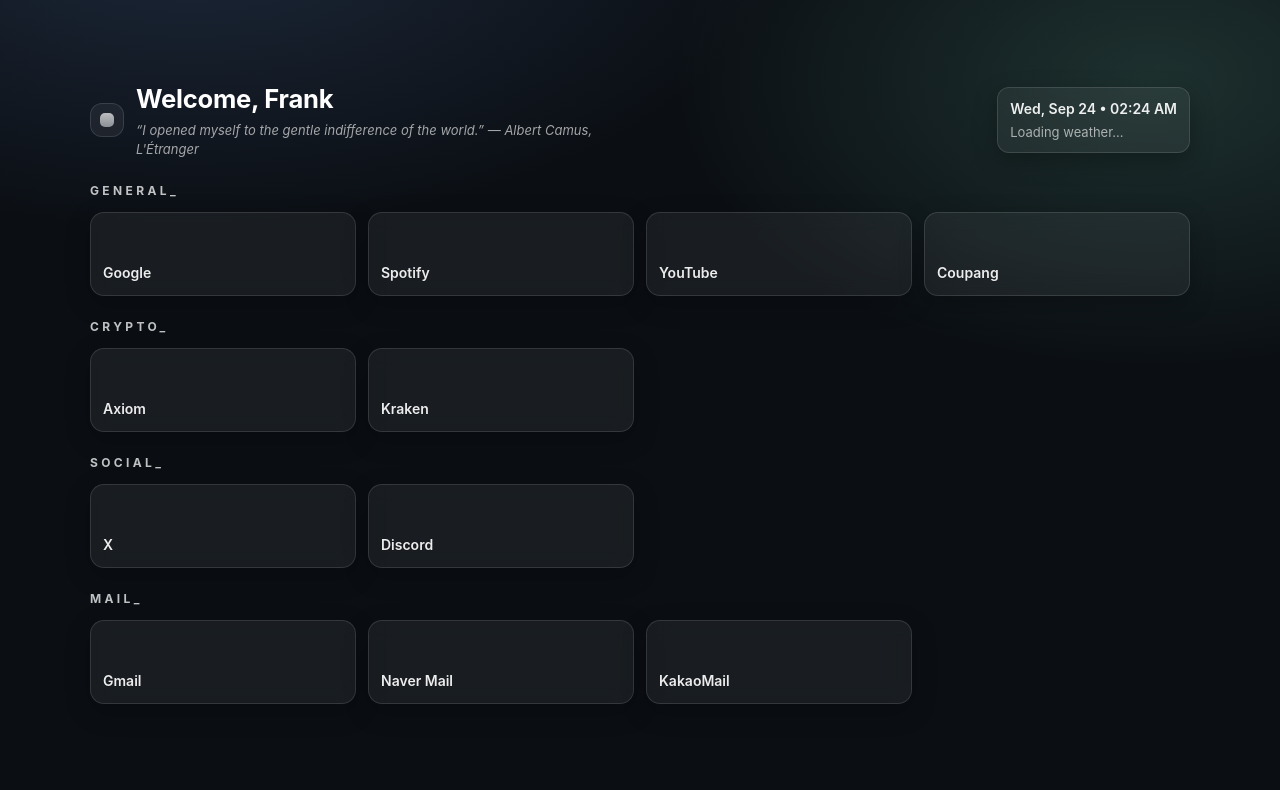
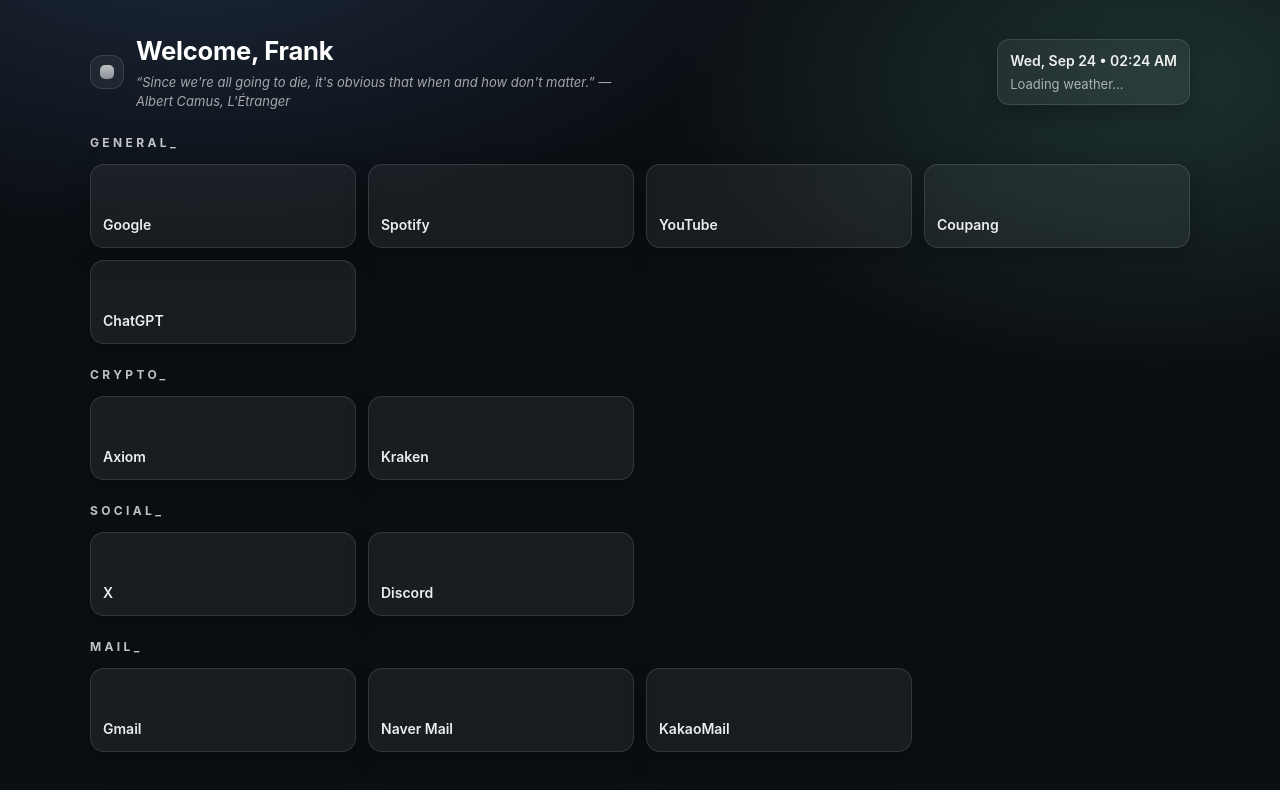
Before and after one commit to frankpattiasina/frankpattiasina.github.io, a plain HTML site: page index.html in a window 1280 px wide. Drawn offline with Linux system fonts and the light colour scheme.

Commit message:
Update index.html

```diff
--- a/index.html
+++ b/index.html
@@ -64,6 +64,7 @@
           <a class="tile" href="https://spotify.com" target="_blank" rel="noreferrer"><span class="label">Spotify</span></a>
           <a class="tile" href="https://youtube.com" target="_blank" rel="noreferrer"><span class="label">YouTube</span></a>
           <a class="tile" href="https://coupang.com" target="_blank" rel="noreferrer"><span class="label">Coupang</span></a>
+          <a class="tile" href="https://chatgpt.com" target="_blank" rel="noreferrer"><span class="label">ChatGPT</span></a>
         </div>
       </section>
 
@@ -75,6 +76,17 @@
           <a class="tile" href="https://kraken.com" target="_blank" rel="noreferrer"><span class="label">Kraken</span></a>
         </div>
       </section>
+
+      <!-- WORK_
+      <section class="section">
+        <h2>WORK_</h2>
+        <div class="grid">
+          <a class="tile" href="https://gmail.com" target="_blank" rel="noreferrer"><span class="label">Gmail</span></a>
+          <a class="tile" href="https://mail.naver.com" target="_blank" rel="noreferrer"><span class="label">Naver Mail</span></a>
+          <a class="tile" href="https://mail.kakao.com" target="_blank" rel="noreferrer"><span class="label">KakaoMail</span></a>
+        </div>
+      </section>
+      -->
 
       <!-- SOCIAL_ -->
       <section class="section">
@@ -176,16 +188,20 @@
     // Library of quotes I took from Goodreads
     const quotes = [
       { text: "Happiness in intelligent people is the rarest thing I know.", author: "Ernest Hemingway", source: "The Garden of Eden" },
-      { text: "The most painful thing is losing yourself in the process of loving someone too much, and forgetting that you are special too", author: "Ernest Hemingway", source: "Men Without Women" },
-      { text: "All thinking men are atheists", author: "Ernest Hemingway", source: "A Farewell to Arms" },
+      { text: "The most painful thing is losing yourself in the process of loving someone too much, and forgetting that you are special too.", author: "Ernest Hemingway", source: "Men Without Women" },
+      { text: "All thinking men are atheists.", author: "Ernest Hemingway", source: "A Farewell to Arms" },
       { text: "You can't get away from yourself by moving from one place to another.", author: "Ernest Hemingway", source: "The Sun Also Rises" },
       { text: "Isn't it pretty to think so?", author: "Ernest Hemingway", source: "The Sun Also Rises" },
       { text: "I opened myself to the gentle indifference of the world.", author: " Albert Camus", source: "L'Étranger" },
       { text: "Since we're all going to die, it's obvious that when and how don't matter.", author: " Albert Camus", source: "L'Étranger" },
       { text: "If something is going to happen to me, I want to be there.", author: " Albert Camus", source: "L'Étranger" },
-      { text: "After awhile you could get used to anything.", author: " Albert Camus", source: "L'Étranger" },
+      { text: "After a while, you could get used to anything.", author: " Albert Camus", source: "L'Étranger" },
       { text: "The truth is that everyone is bored, and devotes himself to cultivating habits.", author: " Albert Camus", source: "The Plague" },
       { text: "I think, therefore I am.", author: "René Descartes", source: "Discourse on Method" },
+      { text: "There is nothing either good or bad, but thinking makes it so.", author: "William Shakespeare", source: "Hamlet" },
+      { text: "What’s past is prologue.", author: "William Shakespeare", source: "The Tempest" },
+      { text: "The web of our life is of a mingled yarn, good and ill together.", author: "William Shakespeare", source: "All's Well That Ends Well" },
+      { text: "Many a true word hath been spoken in jest.", author: "William Shakespeare", source: "King Lear" },
       { text: "One cannot step twice in the same river.", author: "Heraclitus", source: "Fragments" }
     ];
 
```
